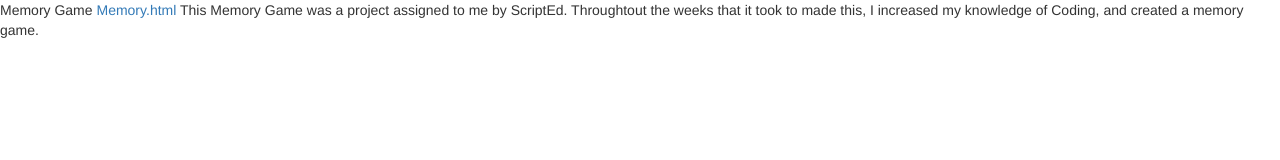
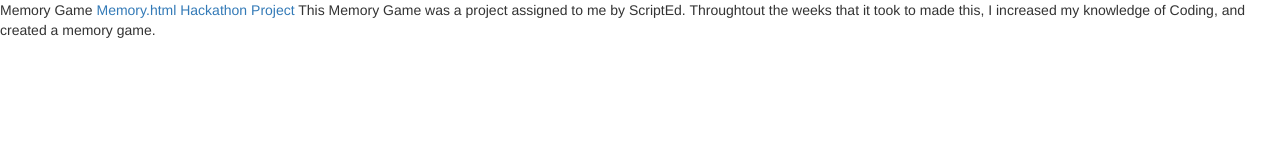
Before and after one commit to bluesound3/bluesound3.github.old, a plain HTML site: page index.html in a window 1280 px wide. Drawn offline with nearby package versions, Linux system fonts and the light colour scheme.

Commit message:
Updated index.html

```diff
--- a/index.html
+++ b/index.html
@@ -14,6 +14,7 @@
 
      Memory Game
     <a href= "https://preview.c9.io/bluesound3/hva/New%20Folder/Memory.html?_c9_id=livepreview6&_c9_host=https://ide.c9.io">Memory.html</a>
+    <a href= "http://jsbin.com/zumeqi/2/edit">Hackathon Project</a>
    This Memory Game was a project assigned to me by ScriptEd. Throughtout the weeks that it took to made this, I increased my knowledge of Coding, and created a memory game.
 
   </body>
```
